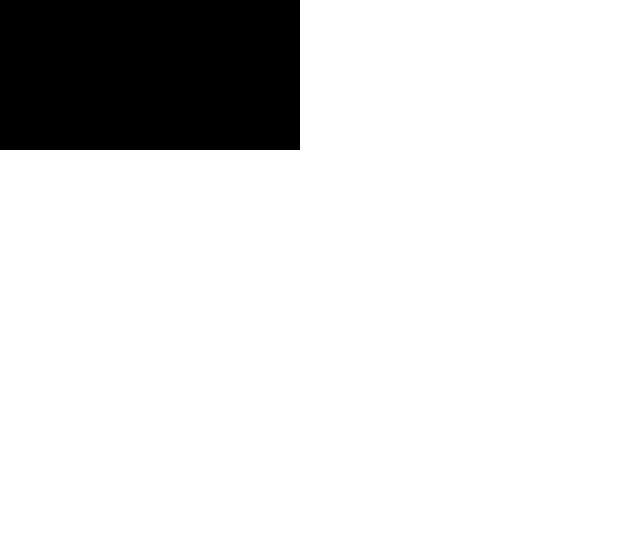
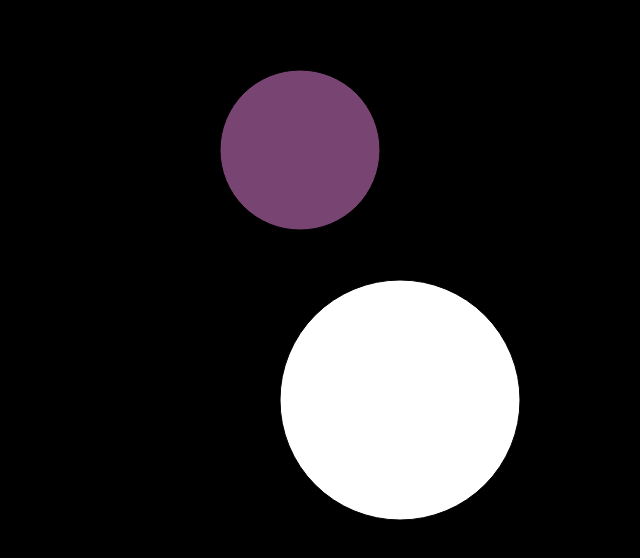
Before and after one commit to monkeydioude/spaaaaaaaace, a website built with webpack: page index.html in a window 1280 px wide. Shown: the whole page, without its empty margins (0-640 px from the left). Built offline with Linux system fonts and the light colour scheme.

Commit message:
yeyy, now needs to setup camera

```diff
--- a/index.html
+++ b/index.html
@@ -26,7 +26,6 @@
         </style>
     </head>
     <body>
-        <canvas id="board"></canvas>
         <div id="debug"></div>
     </body>
 </html>
--- a/index.ts
+++ b/index.ts
@@ -1 +1,22 @@
 import Canvas from "./src/Canvas"
+import Planet from "./src/Planet"
+import Scene from "./src/Scene/index"
+import Camera from "./src/Camera"
+
+const main = (t1: number, delta: number, board: Canvas) => {
+    board.update(delta)
+    window.requestAnimationFrame(t => main(t, t - t1, board))
+}
+
+document.onreadystatechange = function (e) {
+    if (document.readyState != "complete") {
+        return
+    }
+    const board = new Canvas(document.body.clientWidth, document.body.clientHeight, new Camera())
+    const scene = new Scene()
+    scene.entities.push(new Planet("1", 400, 400, 120, "#ffffff", [0, 0]))
+    scene.entities.push(new Planet("2", 300, 150, 80, "#784573", [0, 0]))
+    board.entities.push(scene)
+    board.append(document.body)
+    main(0, 0, board)
+ }
--- /dev/null
+++ b/src/Camera.ts
@@ -0,0 +1,9 @@
+import Canvas from "./Canvas"
+
+export default class Camera {
+    public x: number = 0
+    public y: number = 0
+    public z: number = 0
+
+    constructor() {}
+}
--- a/src/Canvas.ts
+++ b/src/Canvas.ts
@@ -1,8 +1,28 @@
-export default class {
-    canvas: HTMLCanvasElement
-    context: any
+import Entity from "./Entity/Entity"
+import Context from "./Context"
+import Camera from "./Camera"
 
-    constructor(HTMLIdentifier: string) {
+export default class Canvas {
+    readonly canvas: HTMLCanvasElement
+    readonly context: Context
+    public entities: Entity[]
 
+    constructor(width: number, height: number, camera: Camera) {
+        this.canvas = document.createElement("canvas")
+        this.canvas.width = width
+        this.canvas.height = height
+        this.context = new Context(this.canvas.getContext("2d"), camera, this)
+        this.entities = []
+    }
+
+    append(element: HTMLElement) {
+        element.appendChild(this.canvas)
+    }
+
+    update(delta: number): void {
+        this.entities.forEach(e => {
+            e.update(delta)
+            e.draw(delta, this.context)
+        })
     }
 }
--- a/src/Config.ts
+++ b/src/Config.ts
@@ -32,6 +32,8 @@ enum PlayMode {
 const mode = PlayMode.PLAY
 
 export default {
+    kmPerPx: 130000,
+    kgPerPxDensity: 1200,
     G,
     gravityPullByDelta,
     cDuration,
--- /dev/null
+++ b/src/Context.ts
@@ -0,0 +1,34 @@
+import Model from "./Shape/Model"
+import Camera from "./Camera"
+import Canvas from "./Canvas"
+
+export default class Context {
+    constructor (
+        readonly context: CanvasRenderingContext2D,
+        readonly camera: Camera,
+        readonly canvas: Canvas,
+        ) {}
+
+    draw(model: Model) {
+        this.context.beginPath()
+        model.draw(this)
+        this.context.stroke()
+    }
+
+    arc(x: number, y: number, r: number, as: number, ae: number): Context {
+        this.context.arc(x, y, r, as, ae)
+        return this
+    }
+
+    fill(color: string): Context {
+        this.context.fillStyle = color
+        this.context.fill()
+        return this
+    }
+}
+
+type DrawFunction = (ctx: Context) => void
+
+export {
+    DrawFunction
+}
--- /dev/null
+++ b/src/Entity/Entity.ts
@@ -0,0 +1,7 @@
+import Context from "../Context"
+
+export default interface Entity {
+    update(delta: number): void
+    draw(delta: number, canvas: Context): void
+    getEntities(): Entity[]
+}
--- /dev/null
+++ b/src/Planet.ts
@@ -0,0 +1,30 @@
+import Entity from "./Entity/Entity"
+import Context from "./Context"
+import Disc from "./Shape/Disc"
+
+export default class Planet implements Entity {
+    public entities: Entity[] = []
+    public model: Disc
+
+    constructor(
+        public id: string,
+        public x: number,
+        public y: number,
+        readonly radius: number,
+        readonly color: string,
+        public velocity: any) {
+            this.model = new Disc(this.x, this.y, this.radius, this.color)
+        }
+
+    getEntities(): Entity[] {
+        return this.entities
+    }
+
+    update(delta: number): void {
+        this.entities.forEach(e => e.update(delta))
+    }
+
+    draw(delta: number, context: Context): void {
+        context.draw(this.model)
+    }
+}
--- /dev/null
+++ b/src/Scene/index.ts
@@ -0,0 +1,20 @@
+import Entity from "../Entity/Entity"
+import Context from "../Context"
+
+export default class Scene implements Entity {
+    public entities: Entity[] = []
+
+    update(delta: number): void {
+        this.entities.forEach(e => e.update(delta))
+    }
+
+    draw(delta: number, context: Context): void {
+        context.context.clearRect(0, 0, context.canvas.canvas.width, context.canvas.canvas.height);
+        context.canvas.canvas.style.backgroundColor = "#000000"
+        this.entities.forEach(e => e.draw(delta, context))
+    }
+
+    getEntities(): Entity[] {
+        return this.entities
+    }
+}
--- /dev/null
+++ b/src/Shape/Disc.ts
@@ -0,0 +1,11 @@
+import Context from "../Context"
+import Model from "./Model"
+
+export default class Disc implements Model {
+    constructor(public x: number, public y: number, public radius: number, public color: string) {}
+
+    draw(ctx: Context) {
+        ctx.arc(this.x, this.y, this.radius, 0, 2 * Math.PI)
+        ctx.fill(this.color)
+    }
+}
--- /dev/null
+++ b/src/Shape/Model.ts
@@ -0,0 +1,5 @@
+import Context from "../Context"
+
+export default interface Model {
+    draw(ctx: Context): void
+}
```
Also changed, not shown: dist/bundle.js.
